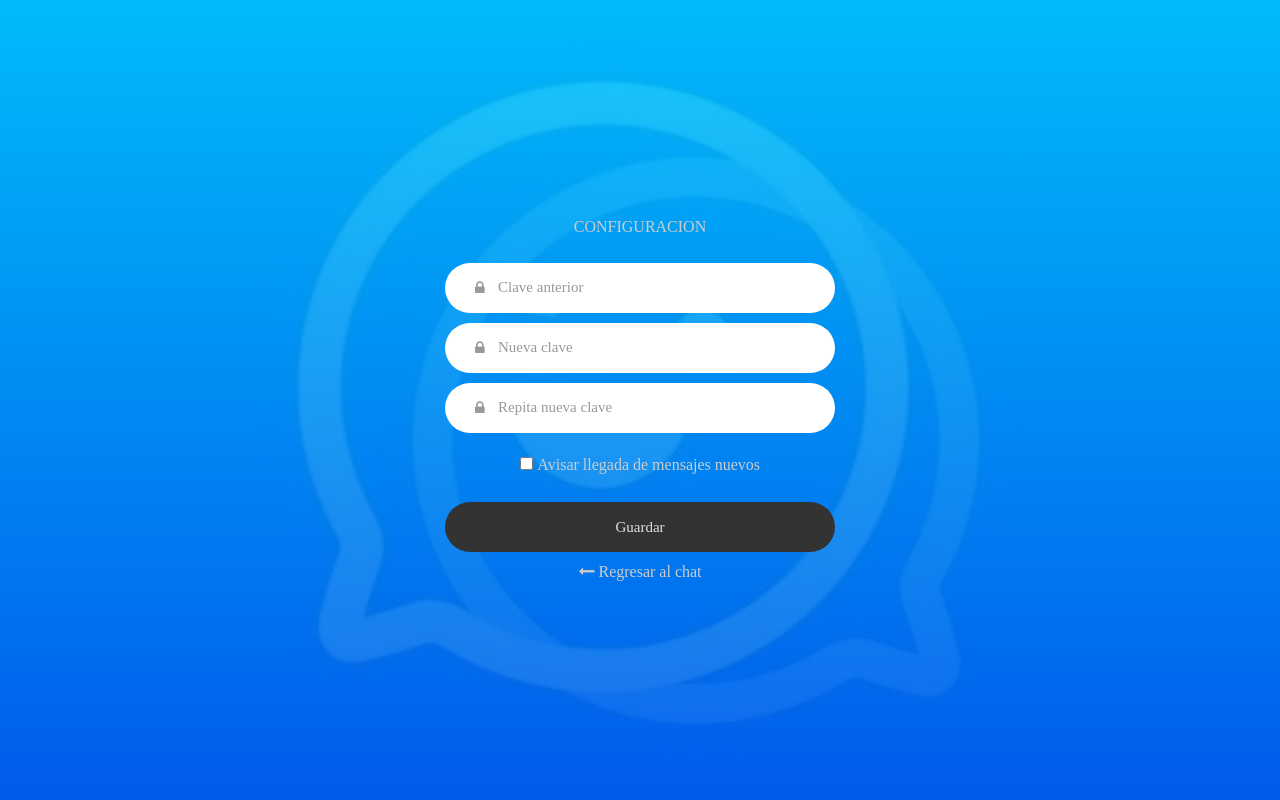
After one commit to michaelrodriguezalvarez/sky-messenger, a Symfony app: template templates/configuracion/index.html.twig in a window 1280 px wide. The commit adds this page. Run offline with Twig, Linux system fonts and the light colour scheme; the template is opened without the code that fills it, so the values that code supplies are empty; some libraries are stand-ins or nearby versions; some web fonts are replaced.

Commit message:
Estableciendo pantalla de configuracion. closed #27

```diff
--- /dev/null
+++ b/templates/configuracion/index.html.twig
@@ -0,0 +1,100 @@
+{% extends 'base.html.twig' %}
+
+{% block title %}configuración{% endblock %}
+
+{% block stylesheets %}
+	<link rel="stylesheet" type="text/css" href="{{ asset('vendor/bootstrap/css/bootstrap.min.css') }}">
+	<link rel="stylesheet" type="text/css" href="{{ asset('fonts/font-awesome-4.7.0/css/font-awesome.min.css') }}">
+	<link rel="stylesheet" type="text/css" href="{{ asset('fonts/Linearicons-Free-v1.0.0/icon-font.min.css') }}">
+	<link rel="stylesheet" type="text/css" href="{{ asset('vendor/animate/animate.css') }}">
+	<link rel="stylesheet" type="text/css" href="{{ asset('vendor/css-hamburgers/hamburgers.min.css') }}">
+	<link rel="stylesheet" type="text/css" href="{{ asset('vendor/select2/select2.min.css') }}">
+	<link rel="stylesheet" type="text/css" href="{{ asset('css/util.css') }}">
+	<link rel="stylesheet" type="text/css" href="{{ asset('css/main.css') }}">
+
+{% endblock %}
+
+{% block javascripts %}
+	<script src="{{ asset('vendor/jquery/jquery-3.2.1.min.js') }}"></script>
+	<script src="{{ asset('vendor/bootstrap/js/popper.js') }}"></script>
+	<script src="{{ asset('vendor/bootstrap/js/bootstrap.min.js') }}"></script>
+	<script src="{{ asset('vendor/select2/select2.min.js') }}"></script>
+	<script src="{{ asset('js/main.js') }}"></script>
+    <script src="{{ asset('js/sweetalert.js') }}"></script>
+{% endblock %}
+
+{% block body %}
+<div class="limiter">
+		<div class="container-login100" style="background-image: url('images/sky_messenger.jpg');">
+			<div class="wrap-login100">
+				<form method="post" class="login100-form validate-form">
+                     <div class="text-center w-full">
+                        <p class="txt1">CONFIGURACION</p>
+                        <br />
+					</div>
+
+					<div class="wrap-input100 validate-input m-b-10" data-validate = "Password is required">
+						{# <input class="input100" type="password" name="pass" placeholder="Password"> #}
+                         <input class="input100" type="password" name="password" id="inputPassword" placeholder="Clave anterior">
+						<span class="focus-input100"></span>
+						<span class="symbol-input100">
+							<i class="fa fa-lock"></i>
+						</span>
+					</div>
+                    <div class="wrap-input100 validate-input m-b-10" data-validate = "Password is required">
+						{# <input class="input100" type="password" name="pass" placeholder="Password"> #}
+                         <input class="input100" type="password" name="password" id="inputPassword" placeholder="Nueva clave">
+						<span class="focus-input100"></span>
+						<span class="symbol-input100">
+							<i class="fa fa-lock"></i>
+						</span>
+					</div>
+                    <div class="wrap-input100 validate-input m-b-10" data-validate = "Password is required">
+						{# <input class="input100" type="password" name="pass" placeholder="Password"> #}
+                         <input class="input100" type="password" name="password" id="inputPassword" placeholder="Repita nueva clave">
+						<span class="focus-input100"></span>
+						<span class="symbol-input100">
+							<i class="fa fa-lock"></i>
+						</span>
+					</div>
+
+                    <div class="container-login100-form-btn p-t-10">
+						<label class="txt2">
+                			<input type="checkbox" id="aviso"  name="aviso" />
+							<label for="aviso" class="txt1">Avisar llegada de mensajes nuevos</label>
+            			</label>
+					</div>
+
+					<div class="container-login100-form-btn p-t-10">
+						<button class="login100-form-btn" type="submit">
+							Guardar
+						</button>
+					</div>
+
+                    <div class="text-center w-full mt-2">
+						<a class="txt1" href="{{ path('chat')}}">
+                        <i class="fa fa-long-arrow-left"></i>
+							Regresar al chat
+						</a>
+					</div>
+
+                     <input type="hidden" name="_csrf_token" value="{{ csrf_token('configurar') }}">
+				</form>
+			</div>
+		</div>
+	</div>
+
+
+
+
+{# <div>
+    <span>Don't have an account? </span><a href="{{ path('app_register')}}">Register</a>
+</div> #}
+
+
+
+{% endblock %}
+
+{% block footer %}
+
+{% endblock %}
```
Also changed, not shown: migrations/Version20210712060012.php (renamed from migrations/Version20210709025222.php, +3 -5 lines), src/Controller/ConfiguracionController.php (added, +20 -0 lines), src/Controller/MensajeController.php (+31 -0 lines), src/Entity/Mensaje.php (+30 -10 lines), src/Repository/MensajeRepository.php (+12 -1 lines), templates/chat/index.html.twig (+4 -4 lines).
